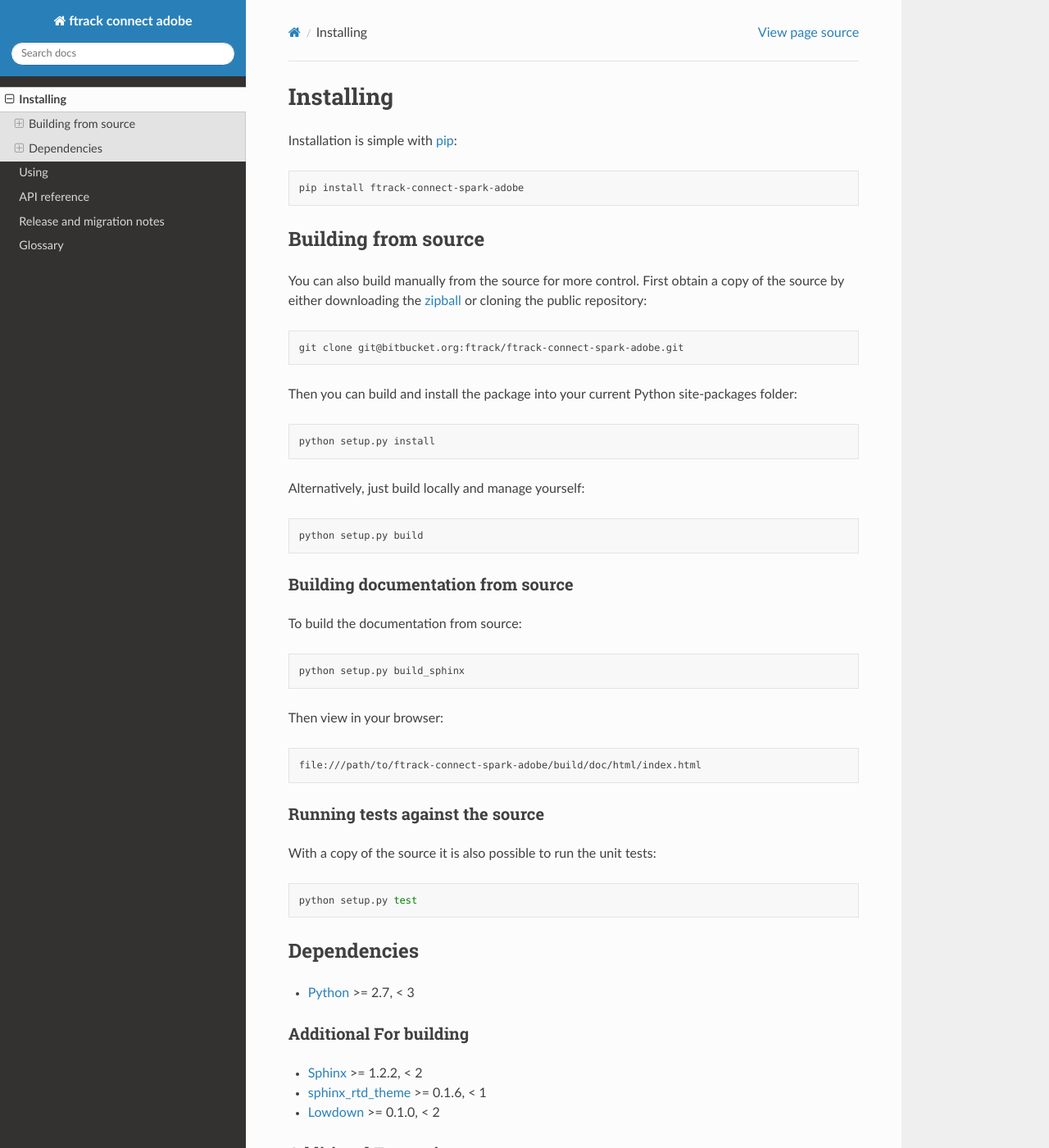
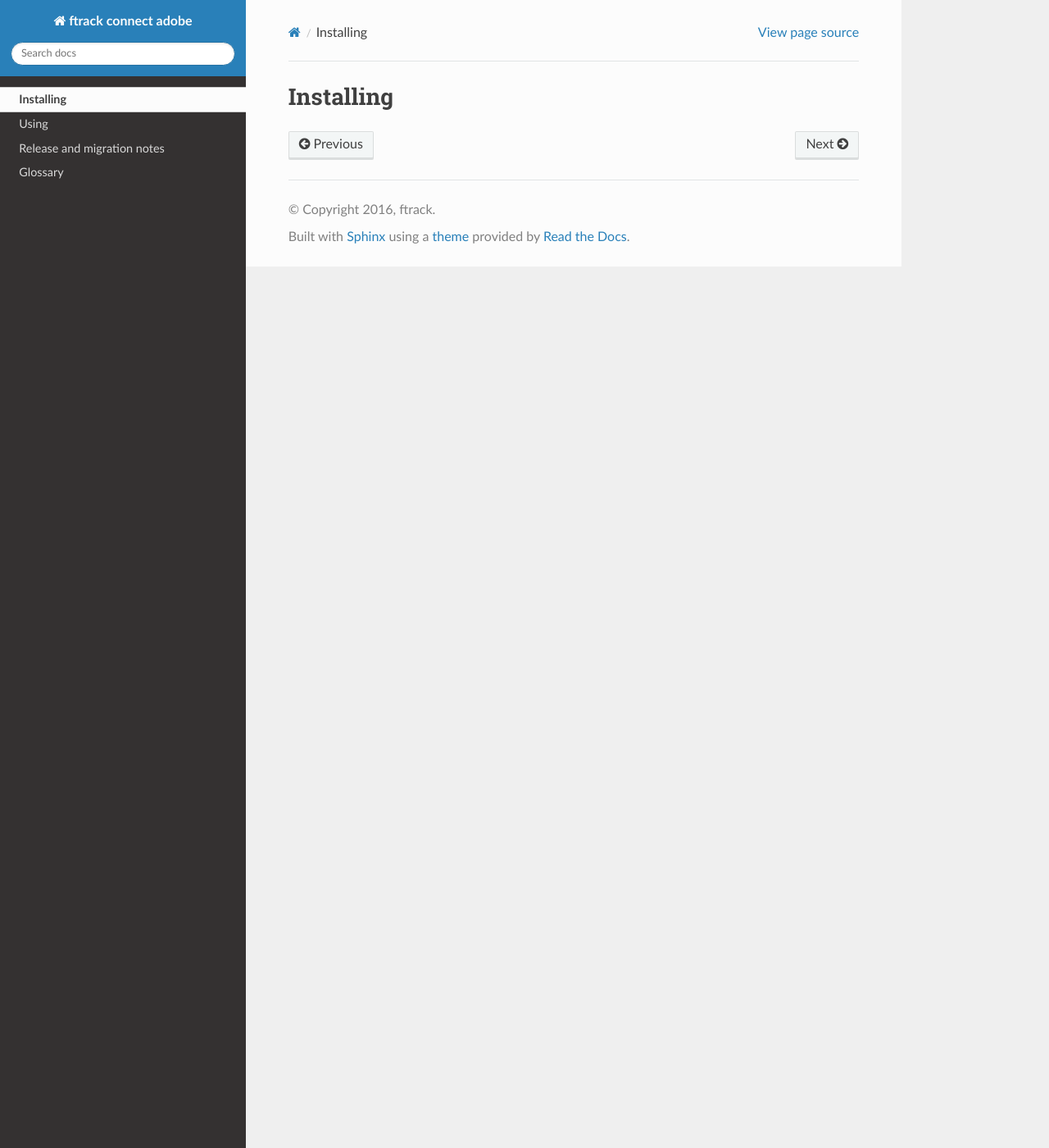
Before and after one commit to ftrackhq/ftrack-connect-spark-adobe, a Sphinx documentation site: the page built from doc/installing.rst, in a window 1280 px wide and 1400 px high. Shown: the whole window at 82% size. Built offline with Sphinx 7.4.7 and the Read the Docs theme 2.0.0, drawn with Linux system fonts in a browser that asks for light colours; some of the changed text lies outside the part shown.

Commit message:
Update documentation to remove python-specific things

```diff
--- a/doc/conf.py
+++ b/doc/conf.py
@@ -39,14 +39,10 @@ copyright = u'2016, ftrack'
 
 # Version
 with open(
-    os.path.join(
-        os.path.dirname(__file__), '..', 'source',
-        'ftrack_connect_spark_adobe', '_version.py'
-    )
-) as _version_file:
-    _version = re.match(
-        r'.*__version__ = \'(.*?)\'', _version_file.read(), re.DOTALL
-    ).group(1)
+    os.path.join(os.path.dirname(__file__), '..', 'package.json')
+) as packageFile:
+    package = json.load(packageFile)
+    _version = package.get('version')
 
 version = _version
 release = _version
--- a/doc/index.rst
+++ b/doc/index.rst
@@ -12,7 +12,6 @@ ftrack connect integration for Adobe Creative Cloud applications.
 
     installing
     using
-    api_reference/index
     release/index
     glossary
 
--- a/doc/installing.rst
+++ b/doc/installing.rst
@@ -6,63 +6,3 @@
 **********
 Installing
 **********
-
-.. highlight:: bash
-
-Installation is simple with `pip <http://www.pip-installer.org/>`_::
-
-    pip install ftrack-connect-spark-adobe
-
-Building from source
-====================
-
-You can also build manually from the source for more control. First obtain a
-copy of the source by either downloading the
-`zipball <https://bitbucket.org/ftrack/ftrack-connect-spark-adobe/get/master.zip>`_ or
-cloning the public repository::
-
-    git clone git@bitbucket.org:ftrack/ftrack-connect-spark-adobe.git
-
-Then you can build and install the package into your current Python
-site-packages folder::
-
-    python setup.py install
-
-Alternatively, just build locally and manage yourself::
-
-    python setup.py build
-
-Building documentation from source
-----------------------------------
-
-To build the documentation from source::
-
-    python setup.py build_sphinx
-
-Then view in your browser::
-
-    file:///path/to/ftrack-connect-spark-adobe/build/doc/html/index.html
-
-Running tests against the source
---------------------------------
-
-With a copy of the source it is also possible to run the unit tests::
-
-    python setup.py test
-
-Dependencies
-============
-
-* `Python <http://python.org>`_ >= 2.7, < 3
-
-Additional For building
------------------------
-
-* `Sphinx <http://sphinx-doc.org/>`_ >= 1.2.2, < 2
-* `sphinx_rtd_theme <https://github.com/snide/sphinx_rtd_theme>`_ >= 0.1.6, < 1
-* `Lowdown <http://lowdown.rtd.ftrack.com/en/stable/>`_ >= 0.1.0, < 2
-
-Additional For testing
-----------------------
-
-* `Pytest <http://pytest.org>`_  >= 2.3.5
```
Also changed, not shown: doc/api_reference/index.rst (deleted, +0 -20 lines).
